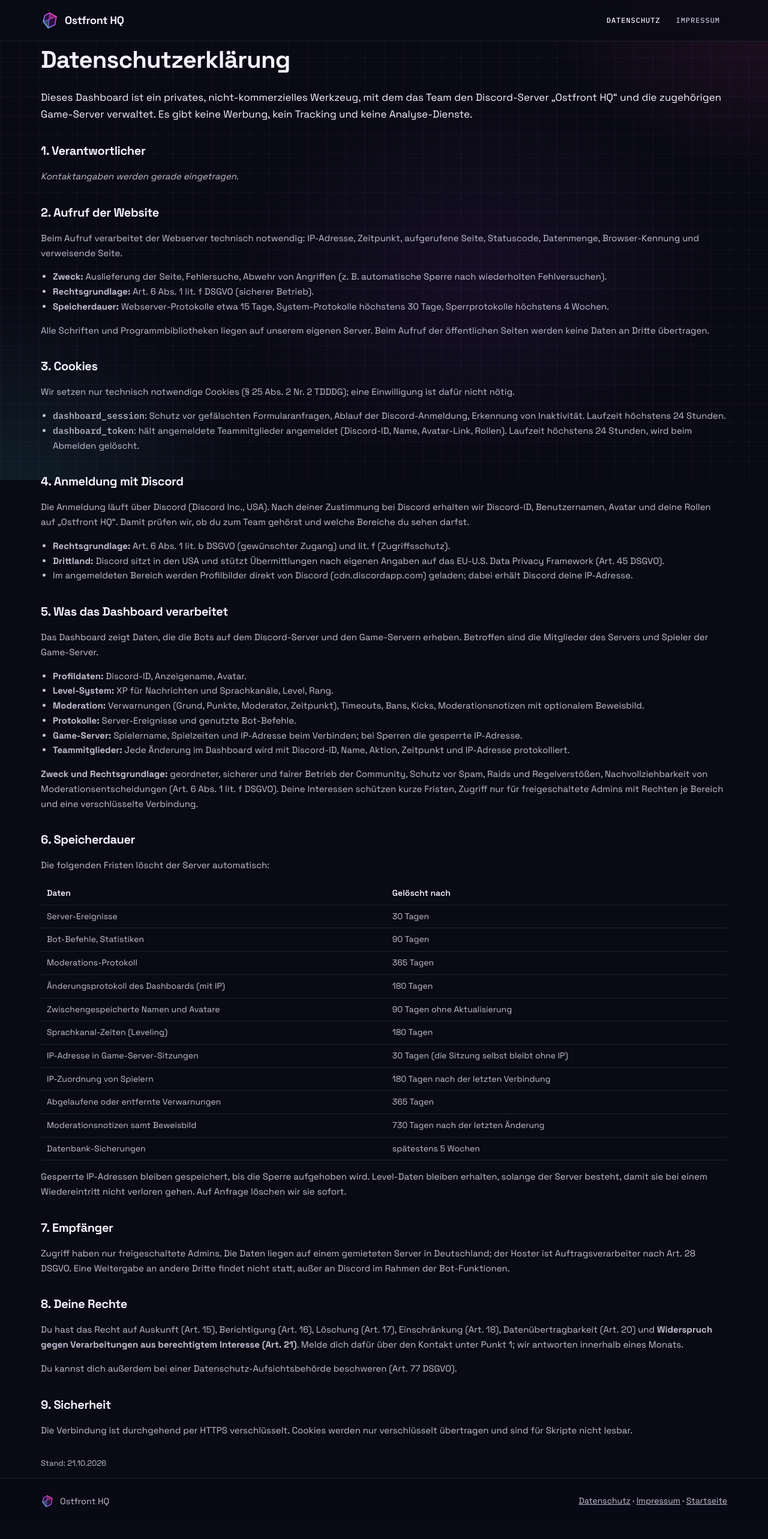
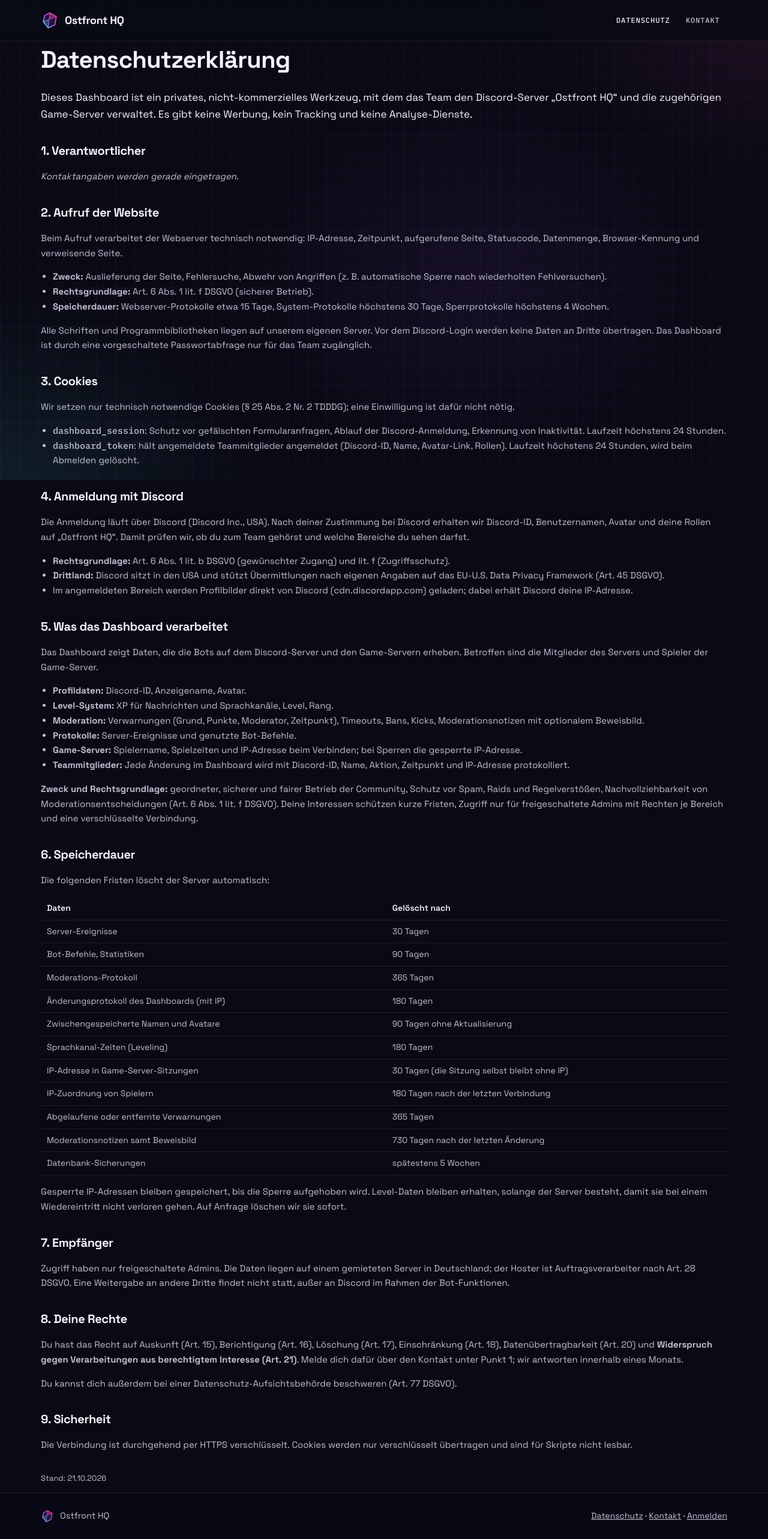
Before and after one commit to Marco-Satis/discord-bots, a FastAPI app: page /datenschutz in a window 1280 px wide. Shown: the whole page at 60% size. Before the commit the page ends 2512 px from the top, so only its background shows below. Run offline with FastAPI, Linux system fonts and the light colour scheme.

Commit message:
deploy(web): 8 File(s) via deploy-discordbots (1792579342)
  web/routes/landing_route.py
  web/routes/rechtliches_route.py
  web/templates/rechtliches_seite.html
  web/templates/rechtliches_form.html
  web/templates/login.html
  web/templates/base_v5.html
  web/templates/landing.html
  web/navigation.py

Co-Authored-By: Claude Opus 4.8 (1M context) <noreply@anthropic.com>

```diff
--- a/web/navigation.py
+++ b/web/navigation.py
@@ -127,7 +127,7 @@ def _bereiche(spielserver: list) -> tuple[Bereich, ...]:
                 Seite("changelog", "Changelog", "/changelog", "i-file", "version neu"),
             )),
             Gruppe("Rechtliches", (
-                Seite("rechtliches", "Datenschutz und Impressum", "/rechtliches", "i-shield-check", "dsgvo datenschutz impressum kontakt", nur_owner=True),
+                Seite("rechtliches", "Datenschutz und Kontakt", "/rechtliches", "i-shield-check", "dsgvo datenschutz impressum kontakt", nur_owner=True),
             )),
         )),
     )
--- a/web/routes/rechtliches_route.py
+++ b/web/routes/rechtliches_route.py
@@ -1,7 +1,9 @@
 """
 Datenschutzerklärung und Impressum (DSGVO/DDG, 21.10.2026).
 
-  /datenschutz, /impressum   öffentlich (allow_anon), auf jeder Seite verlinkt
+  /datenschutz, /kontakt     öffentlich (allow_anon), auf jeder Seite verlinkt
+  /impressum                 leitet auf /kontakt (kein Impressum: Seite ohne
+                             öffentlichen Inhalt, Willkommensseite offline)
   /rechtliches               nur Owner: Kontaktangaben pflegen
 
 Die Kontaktangaben stehen in `guild_config` (Keys `rechtliches.*`), nicht im
@@ -40,7 +42,6 @@ FELDER = {
     "name": ("Name oder Bezeichnung des Betreibers", 120),
     "email": ("E-Mail für Datenschutz-Anfragen", 120),
     "discord": ("Discord-Name für Anfragen (optional)", 60),
-    "anschrift": ("Anschrift (nur falls ein Impressum nötig ist, optional)", 300),
     "bundesland": ("Bundesland (für die zuständige Aufsichtsbehörde)", 40),
 }
 _EMAIL = re.compile(r"^[^@\s]+@[^@\s]+\.[^@\s]+$")
@@ -83,12 +84,18 @@ async def datenschutz(request: Request):
     })
 
 
-@router.get("/impressum", response_class=HTMLResponse, dependencies=[Depends(allow_anon)])
-async def impressum(request: Request):
+@router.get("/kontakt", response_class=HTMLResponse, dependencies=[Depends(allow_anon)])
+async def kontakt(request: Request):
     return templates.TemplateResponse(request, "rechtliches_seite.html", {
-        "request": request, "seite": "impressum", "k": await lade_kontakt(),
+        "request": request, "seite": "kontakt", "k": await lade_kontakt(),
         "fristen": fristen(), "stand": STAND,
     })
+
+
+@router.get("/impressum", dependencies=[Depends(allow_anon)])
+async def impressum_alt():
+    """Alte Adresse: kein Impressum (keine öffentlichen Inhalte), nur Kontakt."""
+    return RedirectResponse("/kontakt", status_code=301)
 
 
 @router.get("/rechtliches", response_class=HTMLResponse)
@@ -107,10 +114,6 @@ async def rechtliches_speichern(request: Request, current_user: dict = Depends(r
         return RedirectResponse("/home", status_code=303)
     form = await request.form()
     werte = {k: " ".join(str(form.get(k, "") or "").split())[:laenge] for k, (_t, laenge) in FELDER.items()}
-    # Anschrift darf Zeilen haben
-    werte["anschrift"] = "\n".join(
-        z.strip() for z in str(form.get("anschrift", "") or "").splitlines() if z.strip()
-    )[:FELDER["anschrift"][1]]
     fehler = ""
     if werte["email"] and not _EMAIL.match(werte["email"]):
         fehler = "Die E-Mail-Adresse sieht nicht gültig aus."
--- a/web/templates/base_v5.html
+++ b/web/templates/base_v5.html
@@ -160,7 +160,7 @@
         {% endif %}
 
         {% block content %}{% endblock %}
-        <footer class="c3-app-legal"><a href="/datenschutz">Datenschutz</a> · <a href="/impressum">Impressum</a></footer>
+        <footer class="c3-app-legal"><a href="/datenschutz">Datenschutz</a> · <a href="/kontakt">Kontakt</a></footer>
       </main>
     </div>
   </div>
--- a/web/templates/landing.html
+++ b/web/templates/landing.html
@@ -118,7 +118,7 @@
   <footer class="c3-lp-foot">
     <div class="wrap c3-lp-foot-in">
       <span class="c3-lp-foot-brand"><svg class="c3-mark" viewBox="0 0 32 32" aria-hidden="true"><use href="#mark"/></svg>Ostfront HQ · Dashboard für das Team</span>
-      <span class="c3-lp-foot-legal"><a href="/datenschutz">Datenschutz</a> · <a href="/impressum">Impressum</a></span>
+      <span class="c3-lp-foot-legal"><a href="/datenschutz">Datenschutz</a> · <a href="/kontakt">Kontakt</a></span>
       <a class="c3-lp-foot-link" href="/auth/login">Anmelden<svg class="i" aria-hidden="true"><use href="#i-arrow"/></svg></a>
     </div>
   </footer>
--- a/web/templates/login.html
+++ b/web/templates/login.html
@@ -70,7 +70,7 @@
   <footer class="c3-lp-foot">
     <div class="wrap c3-lp-foot-in">
       <span class="c3-lp-foot-brand"><svg class="c3-mark" viewBox="0 0 32 32" aria-hidden="true"><use href="#mark"/></svg>Ostfront HQ · Dashboard für das Team</span>
-      <span class="c3-lp-foot-legal"><a href="/datenschutz">Datenschutz</a> · <a href="/impressum">Impressum</a></span>
+      <span class="c3-lp-foot-legal"><a href="/datenschutz">Datenschutz</a> · <a href="/kontakt">Kontakt</a></span>
       <a class="c3-p-link" href="/api/health">Systemstatus<svg class="i" aria-hidden="true"><use href="#i-arrow"/></svg></a>
     </div>
   </footer>
--- a/web/templates/rechtliches_seite.html
+++ b/web/templates/rechtliches_seite.html
@@ -8,7 +8,7 @@
   <meta name="viewport" content="width=device-width, initial-scale=1.0, viewport-fit=cover">
   <meta name="color-scheme" content="dark">
   <meta name="robots" content="noindex">
-  <title>{{ "Datenschutzerklärung" if seite == "datenschutz" else "Impressum" }} · Ostfront HQ</title>
+  <title>{{ "Datenschutzerklärung" if seite == "datenschutz" else "Kontakt" }} · Ostfront HQ</title>
   <link rel="stylesheet" href="/static/c3.css?v=c3-20261021h">
 </head>
 <body class="c3">
@@ -20,7 +20,7 @@
       <a class="c3-brand" href="/"><svg class="c3-mark" viewBox="0 0 32 32" aria-hidden="true"><use href="#mark"/></svg>Ostfront HQ</a>
       <nav class="c3-lp-links" aria-label="Rechtliches">
         <a href="/datenschutz"{% if seite == "datenschutz" %} aria-current="page"{% endif %}>Datenschutz</a>
-        <a href="/impressum"{% if seite == "impressum" %} aria-current="page"{% endif %}>Impressum</a>
+        <a href="/kontakt"{% if seite == "kontakt" %} aria-current="page"{% endif %}>Kontakt</a>
       </nav>
     </div>
   </header>
@@ -28,7 +28,6 @@
   <main class="wrap rt-main" id="rt-main">
   {% set kontakt %}
     {% if k.name %}{{ k.name }}<br>{% endif %}
-    {% if k.anschrift %}{{ k.anschrift|e|replace("\n", "<br>"|safe) }}<br>{% endif %}
     {% if k.email %}E-Mail: <a href="mailto:{{ k.email }}">{{ k.email }}</a><br>{% endif %}
     {% if k.discord %}Discord: {{ k.discord }} (Direktnachricht)<br>{% endif %}
     {% if not (k.email or k.discord) %}<em>Kontaktangaben werden gerade eingetragen.</em>{% endif %}
@@ -48,7 +47,7 @@
       <li><strong>Rechtsgrundlage:</strong> Art.&nbsp;6 Abs.&nbsp;1 lit.&nbsp;f DSGVO (sicherer Betrieb).</li>
       <li><strong>Speicherdauer:</strong> Webserver-Protokolle etwa 15 Tage, System-Protokolle höchstens 30 Tage, Sperrprotokolle höchstens 4 Wochen.</li>
     </ul>
-    <p>Alle Schriften und Programmbibliotheken liegen auf unserem eigenen Server. Beim Aufruf der öffentlichen Seiten werden keine Daten an Dritte übertragen.</p>
+    <p>Alle Schriften und Programmbibliotheken liegen auf unserem eigenen Server. Vor dem Discord-Login werden keine Daten an Dritte übertragen. Das Dashboard ist durch eine vorgeschaltete Passwortabfrage nur für das Team zugänglich.</p>
 
     <h2>3. Cookies</h2>
     <p>Wir setzen nur technisch notwendige Cookies (§&nbsp;25 Abs.&nbsp;2 Nr.&nbsp;2 TDDDG); eine Einwilligung ist dafür nicht nötig.</p>
@@ -109,15 +108,10 @@
     <p class="rt-stand">Stand: {{ stand }}</p>
 
   {% else %}
-    <h1>Impressum</h1>
-    {% if k.anschrift %}
-      <h2>Verantwortlich</h2>
-      <p>{{ kontakt }}</p>
-    {% else %}
-      <p class="rt-lead">Ostfront HQ ist ein privater, nicht-kommerzieller Discord-Server. Dieses Dashboard ist ein internes Werkzeug für das Team; es gibt keine Werbung, keine Bezahlangebote und keine redaktionellen Inhalte.</p>
-      <h2>Kontakt</h2>
-      <p>{{ kontakt }}</p>
-    {% endif %}
+    <h1>Kontakt</h1>
+    <p class="rt-lead">Ostfront HQ ist ein privater, nicht-kommerzieller Discord-Server. Dieses Dashboard ist ein internes Werkzeug für das Team; es gibt keine öffentlichen Inhalte, keine Werbung und keine Bezahlangebote.</p>
+    <h2>So erreichst du uns</h2>
+    <p>{{ kontakt }}</p>
     <p>Angaben zum Datenschutz findest du in der <a href="/datenschutz">Datenschutzerklärung</a>.</p>
   {% endif %}
   </main>
@@ -125,7 +119,7 @@
   <footer class="c3-lp-foot">
     <div class="wrap c3-lp-foot-in">
       <span class="c3-lp-foot-brand"><svg class="c3-mark" viewBox="0 0 32 32" aria-hidden="true"><use href="#mark"/></svg>Ostfront HQ</span>
-      <span class="rt-foot"><a href="/datenschutz">Datenschutz</a> · <a href="/impressum">Impressum</a> · <a href="/">Startseite</a></span>
+      <span class="rt-foot"><a href="/datenschutz">Datenschutz</a> · <a href="/kontakt">Kontakt</a> · <a href="/auth/login">Anmelden</a></span>
     </div>
   </footer>
 </div>
```
Also changed, not shown: web/routes/landing_route.py (+10 -1 lines), web/templates/rechtliches_form.html (+4 -8 lines).
